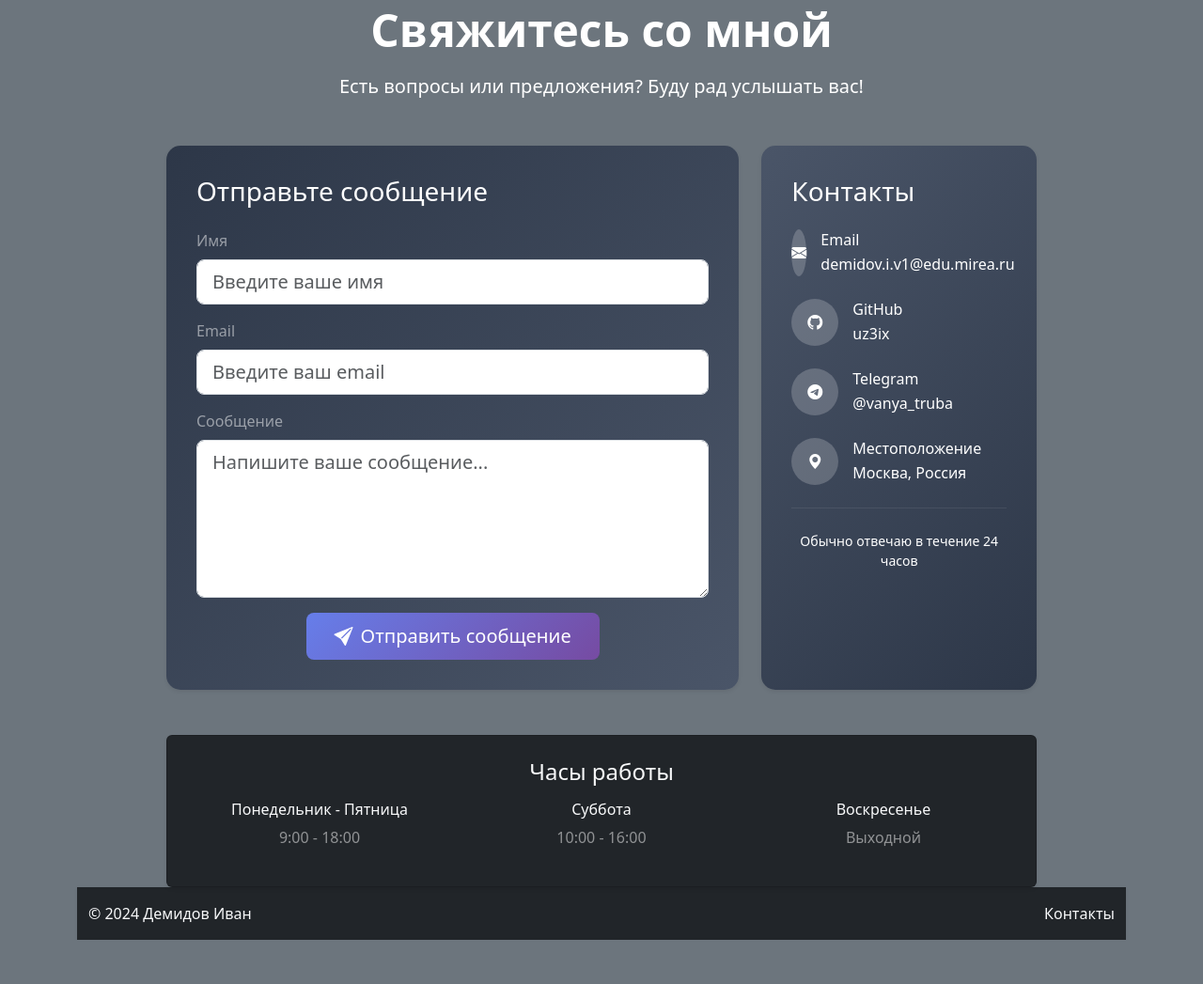
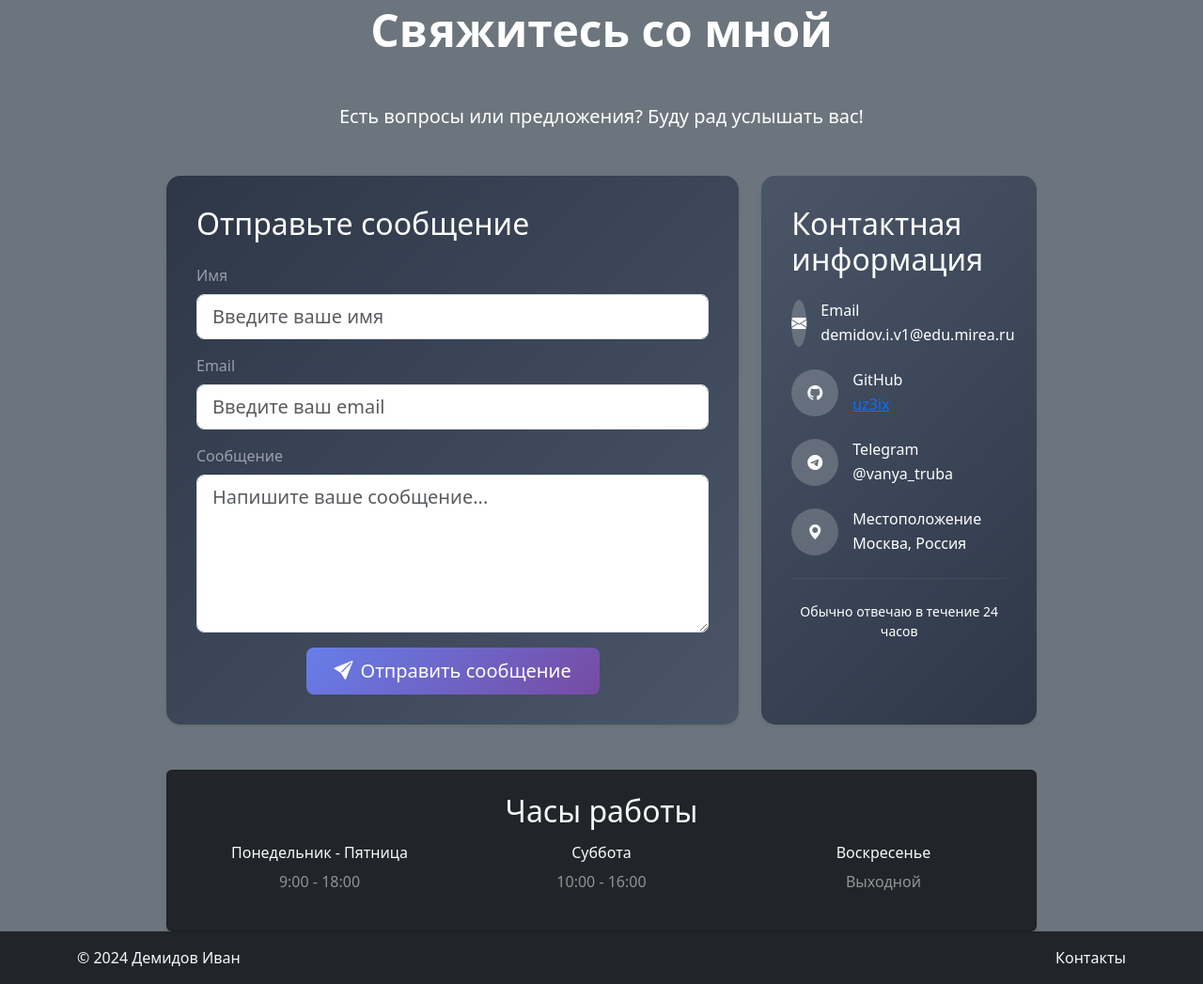
Before and after one commit to uz3ix/Project, a plain HTML site: page pages/contacs.html in a window 1280 px wide. Shown: the part 104-1151 px from the top of the page at 94% size. Before the commit the page ends 1104 px from the top, so only its background shows below. Drawn offline with nearby package versions, Linux system fonts and the light colour scheme.

Commit message:
practice 17 and 18 ready kr 2

```diff
--- a/pages/contacs.html
+++ b/pages/contacs.html
@@ -3,13 +3,11 @@
 <head>
     <meta charset="UTF-8">
     <meta name="viewport" content="width=device-width, initial-scale=1.0">
-    <title>Контакты</title>
+    <title>Контакты - Демидов Иван</title>
     <link href="https://cdn.jsdelivr.net/npm/bootstrap@5.3.2/dist/css/bootstrap.min.css" rel="stylesheet">
     <link rel="stylesheet" href="../style/contacs.css">
 </head>
 <body class="bg-secondary">
-
-    <div class="container min-vh-100 d-flex flex-column">
 
     <!-- Header -->
     <header class="mb-4">
@@ -44,22 +42,23 @@
         </nav>
     </header>
 
+    <!-- Main Content -->
+    <main class="container min-vh-100">
+        <section class="contact-section">
+            <h1 class="text-center mb-5 display-5 fw-bold text-white">Свяжитесь со мной</h1>
 
-        <!-- Main Content -->
-        <main class="flex-grow-1">
             <div class="row justify-content-center">
                 <div class="col-lg-10">
-                    <!-- Заголовок -->
+                    <!-- Введение -->
                     <div class="text-center mb-5">
-                        <h1 class="display-5 fw-bold mb-3 text-white">Свяжитесь со мной</h1>
                         <p class="lead text-white">Есть вопросы или предложения? Буду рад услышать вас!</p>
                     </div>
 
                     <div class="row g-4">
                         <!-- Форма обратной связи -->
-                        <div class="col-lg-8">
+                        <section class="col-lg-8">
                             <div class="contact-form shadow-sm">
-                                <h3 class="mb-4 text-white">Отправьте сообщение</h3>
+                                <h2 class="mb-4 text-white">Отправьте сообщение</h2>
                                 <form id="contactForm">
                                     <div class="mb-3">
                                         <label for="name" class="form-label text-white-50">Имя</label>
@@ -83,19 +82,20 @@
                                     </div>
                                 </form>
                             </div>
-                        </div>
+                        </section>
 
                         <!-- Контактная информация -->
-                        <div class="col-lg-4">
+                        <section class="col-lg-4">
                             <div class="contact-info shadow-sm h-100">
-                                <h3 class="mb-4">Контакты</h3>
+                                <h2 class="mb-4">Контактная информация</h2>
 
+                                <address class="contact-details">
                                     <div class="d-flex align-items-center mb-4">
                                         <div class="contact-icon">
                                             <i class="bi bi-envelope-fill"></i>
                                         </div>
                                         <div>
-                                        <h6 class="mb-1">Email</h6>
+                                            <h3 class="h6 mb-1">Email</h3>
                                             <p class="mb-0">demidov.i.v1@edu.mirea.ru</p>
                                         </div>
                                     </div>
@@ -105,8 +105,8 @@
                                             <i class="bi bi-github"></i>
                                         </div>
                                         <div>
-                                        <h6 class="mb-1">GitHub</h6>
-                                        <a href="https://github.com/uz3ix" class="mb-0" style="text-decoration: none; color: white;">uz3ix</a>
+                                            <h3 class="h6 mb-1">GitHub</h3>
+                                            <a href="https://github.com/uz3ix" class="mb-0 contact-link">uz3ix</a>
                                         </div>
                                     </div>
 
@@ -115,7 +115,7 @@
                                             <i class="bi bi-telegram"></i>
                                         </div>
                                         <div>
-                                        <h6 class="mb-1">Telegram</h6>
+                                            <h3 class="h6 mb-1">Telegram</h3>
                                             <p class="mb-0">@vanya_truba</p>
                                         </div>
                                     </div>
@@ -125,10 +125,11 @@
                                             <i class="bi bi-geo-alt-fill"></i>
                                         </div>
                                         <div>
-                                        <h6 class="mb-1">Местоположение</h6>
+                                            <h3 class="h6 mb-1">Местоположение</h3>
                                             <p class="mb-0">Москва, Россия</p>
                                         </div>
                                     </div>
+                                </address>
 
                                 <hr class="my-4" style="border-color: rgba(255,255,255,0.3);">
 
@@ -136,39 +137,40 @@
                                     <p class="small">Обычно отвечаю в течение 24 часов</p>
                                 </div>
                             </div>
-                        </div>
+                        </section>
                     </div>
 
                     <!-- Дополнительная информация -->
-                    <div class="row mt-5">
+                    <section class="row mt-5">
                         <div class="col-12">
                             <div class="card shadow-sm bg-dark">
                                 <div class="card-body text-center p-4">
-                                    <h4 class="card-title mb-3 text-light">Часы работы</h4>
+                                    <h2 class="card-title mb-3 text-light">Часы работы</h2>
                                     <div class="row">
                                         <div class="col-md-4 mb-3">
-                                            <h6 class=" text-light">Понедельник - Пятница</h6>
+                                            <h3 class="h6 text-light">Понедельник - Пятница</h3>
                                             <p class="mb-0 text-white-50">9:00 - 18:00</p>
                                         </div>
                                         <div class="col-md-4 mb-3">
-                                            <h6 class=" text-light">Суббота</h6>
-                                            <p class="text-muted mb-0 text-white-50">10:00 - 16:00</p>
+                                            <h3 class="h6 text-light">Суббота</h3>
+                                            <p class="mb-0 text-white-50">10:00 - 16:00</p>
                                         </div>
                                         <div class="col-md-4 mb-3">
-                                            <h6 class=" text-light">Воскресенье</h6>
-                                            <p class="text-muted mb-0 text-white-50">Выходной</p>
+                                            <h3 class="h6 text-light">Воскресенье</h3>
+                                            <p class="mb-0 text-white-50">Выходной</p>
                                         </div>
                                     </div>
                                 </div>
                             </div>
                         </div>
-                    </div>
-
+                    </section>
                 </div>
             </div>
+        </section>
     </main>
+
     <!-- Footer -->
-        <footer class="mt-auto py-3 bg-dark shadow-sm bg-dark">
+    <footer class="mt-auto py-3 bg-dark shadow-sm">
         <div class="container">
             <div class="row align-items-center">
                 <div class="col-md-6 text-center text-md-start">
@@ -180,7 +182,7 @@
             </div>
         </div>
     </footer>
-    </div>
+
     <script src="https://cdn.jsdelivr.net/npm/bootstrap@5.3.2/dist/js/bootstrap.bundle.min.js"></script>
     <link rel="stylesheet" href="https://cdn.jsdelivr.net/npm/bootstrap-icons@1.11.1/font/bootstrap-icons.css">
 </body>
```
Also changed, not shown: 5 other files. Lines whose indentation alone changed are shown as unchanged.
